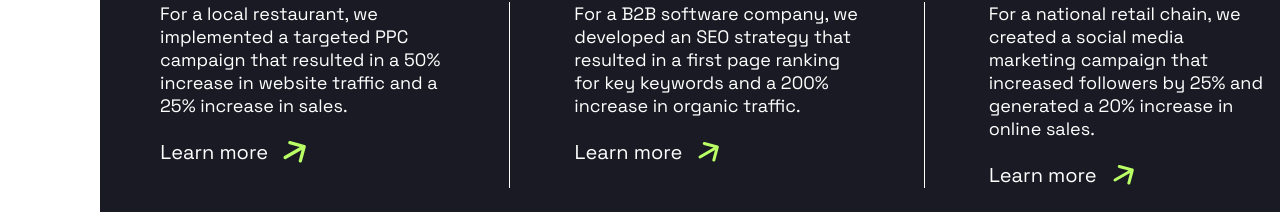
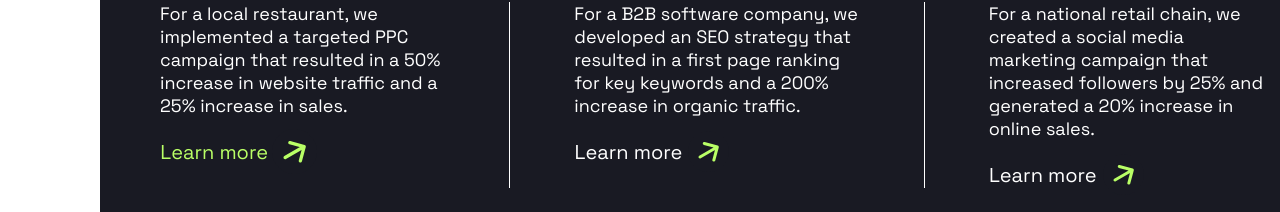
Before and after one commit to aniamarkh/notes-on-houseplants, a Vue app: page / in a window 1280 px wide. In both pictures the pointer is over the element 237 px from the left and 4147 px from the top of the page. Shown: the part 3996-4208 px from the top of the page. Built offline with nearby package versions, Linux system fonts and the light colour scheme.

Commit message:
feat: change link color on hover

```diff
--- a/src/components/CaseStudiesCard.vue
+++ b/src/components/CaseStudiesCard.vue
@@ -30,5 +30,9 @@ import LinkComponent from './LinkComponent.vue';
   color: $bg-color;
   gap: 6px;
   width: 155px;
+
+  &:hover {
+    color: $accent-color;
+  }
 }
 </style>
--- a/src/components/LinkComponent.vue
+++ b/src/components/LinkComponent.vue
@@ -25,6 +25,7 @@ defineProps({
   height: 41px;
   margin-top: 93px;
   cursor: pointer;
+  transition: all 0.3s ease-in-out;
 
   .link__text {
     text-decoration: none;
```
